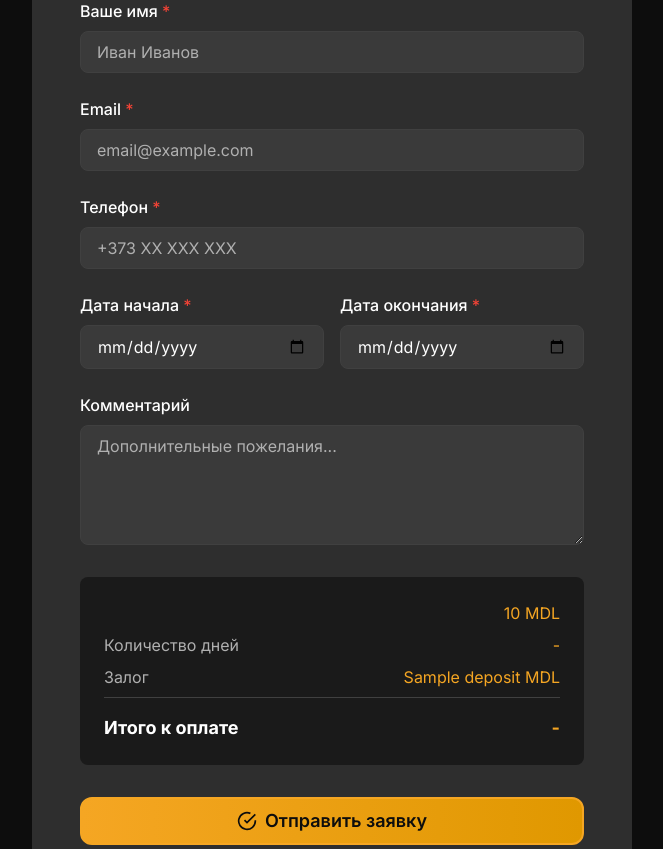
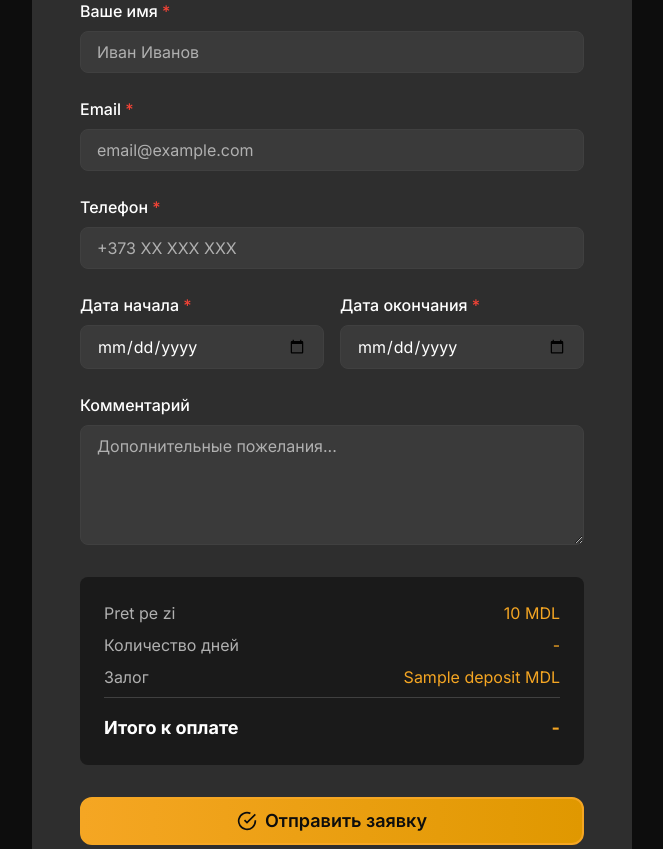
Before and after one commit to NickGr24/moldtool, a Django app: template templates/rentals/create_request.html in a window 1280 px wide. Shown: the part 350-1199 px from the top of the page, without its empty margins (308-971 px from the left). Run offline with Django 5.2, Linux system fonts and the light colour scheme; tables that the repository leaves empty hold one stand-in row (values such as "Sample post"); the template is opened without the code that fills it: values that come from a table or form of the project are taken from there, most other values are stand-ins (such as "Sample title", 1, 10 or a date in 2020); grey boxes marked "Sample" are stand-in pictures; data that the repository does not hold is empty; some libraries are stand-ins or nearby versions.

Commit message:
ПЕРЕИМЕНОВАЛ С РУССКОГО ДНЯ НА РУМЫНСКИЙ

```diff
--- a/templates/rentals/create_request.html
+++ b/templates/rentals/create_request.html
@@ -104,7 +104,7 @@
             <!-- Price Summary -->
             <div class="rental-summary" data-price-per-day="{{ tool.price_per_day|default:0 }}" data-deposit="{{ tool.deposit|default:0 }}">
                 <div class="rental-summary-row">
-                    <span></span>
+                    <span>Pret pe zi</span>
                     <span>{{ tool.price_per_day }} MDL</span>
                 </div>
                 <div class="rental-summary-row">
```
